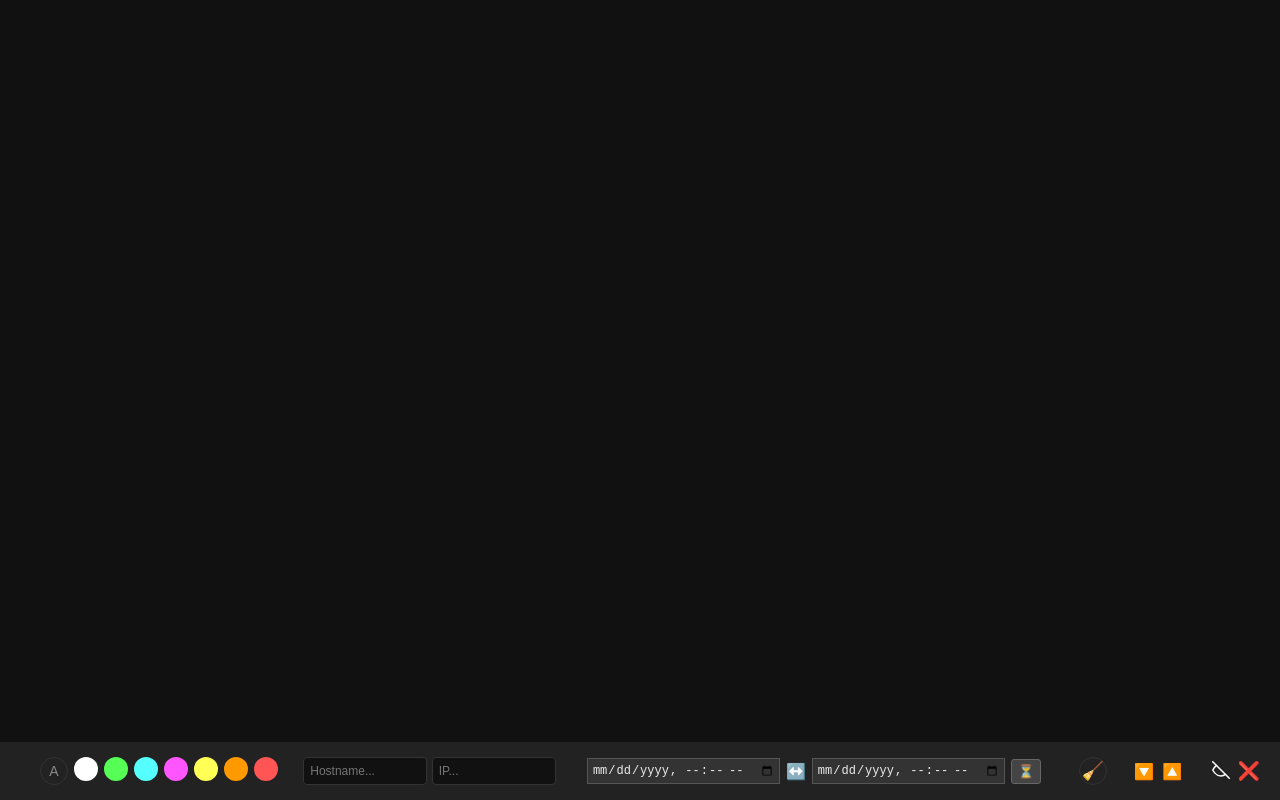
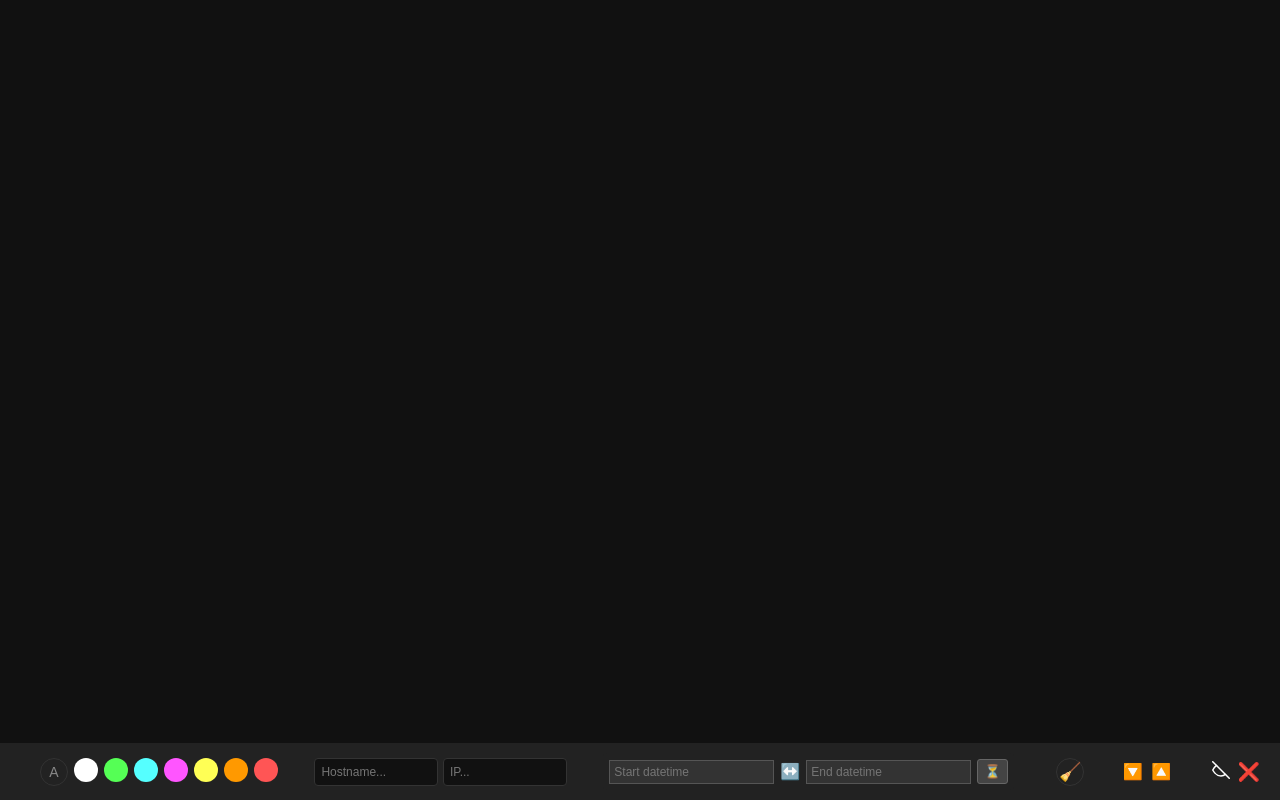
Before and after one commit to prjsynack/synack_node, a website: page public/index.html in a window 1280 px wide. Both pictures are taken after a click on the button "Filtra per intervallo temporale". Drawn offline with nearby package versions, Linux system fonts and the light colour scheme.

Commit message:
modified:   public/index.html 	modified:   server.js

```diff
--- a/public/index.html
+++ b/public/index.html
@@ -1,9 +1,11 @@
 <!doctype html>
 <html lang="it">
-  <!-- Flatpickr -->
+
+<!-- Flatpickr CSS & JS -->
 <link rel="stylesheet" href="https://cdn.jsdelivr.net/npm/flatpickr/dist/flatpickr.min.css">
 <link rel="stylesheet" href="https://cdn.jsdelivr.net/npm/flatpickr/dist/themes/dark.css">
 <script src="https://cdn.jsdelivr.net/npm/flatpickr"></script>
+
 
 <head>
   <meta charset="utf-8" />
@@ -163,17 +165,10 @@
   </div>
 
   <div style="display:flex; gap:6px; align-items:center; background:#222; padding:6px; border-radius:4px;">
-      <input type="datetime-local" id="timeFrom"
-          style="background:#333; color:#eee; border:1px solid #555; padding:4px; font-size:12px;">
-
+      <input id="timeFrom" type="text" placeholder="Start datetime" style="background:#333; color:#eee; border:1px solid #555; padding:4px; font-size:12px;">
       <span>↔️</span>
-
-      <input type="datetime-local" id="timeTo"
-          style="background:#333; color:#eee; border:1px solid #555; padding:4px; font-size:12px;">
-
-      <button id="applyTimeFilterBtn"
-          title="Filtra per intervallo temporale"
-          style="background:#444; border:1px solid #666; padding:4px 6px; cursor:pointer; border-radius:3px;">
+      <input id="timeTo" type="text" placeholder="End datetime" style="background:#333; color:#eee; border:1px solid #555; padding:4px; font-size:12px;">
+      <button id="applyTimeFilterBtn" title="Filtra per intervallo temporale" style="background:#444; border:1px solid #666; padding:4px 6px; cursor:pointer; border-radius:3px;">
           ⏳
       </button>
   </div>
@@ -780,21 +775,31 @@
     }
   });
 
+
   let timeFrom = null;
   let timeTo = null;
+  // Initialize Flatpickr datetimepickers
+  flatpickr("#timeFrom", {
+      enableTime: true,
+      dateFormat: "Y-m-d H:i:S",
+      time_24hr: true
+  });
 
+  flatpickr("#timeTo", {
+      enableTime: true,
+      dateFormat: "Y-m-d H:i:S",
+      time_24hr: true
+  });
+
+  // Click handler
   document.getElementById('applyTimeFilterBtn').addEventListener('click', () => {
-      const fromInput = document.getElementById('timeFrom').value;
-      const toInput = document.getElementById('timeTo').value;
-
-      timeFrom = fromInput ? new Date(fromInput).toISOString() : null;
-      timeTo = toInput ? new Date(toInput).toISOString() : null;
+      timeFrom = document.getElementById('timeFrom').value;
+      timeTo   = document.getElementById('timeTo').value;
 
       console.debug("[DEBUG] Time filter applied:", timeFrom, timeTo);
 
-      // Manda richiesta al server
       if (socket && socket.readyState === WebSocket.OPEN) {
-          sendFilteredRequest(); // <- assicurati che include anche timeFrom/timeTo
+          sendFilteredRequest();
       }
   });
 
--- a/server.js
+++ b/server.js
@@ -117,7 +117,7 @@ async function fetchPage(offset = 0, pageSize = PAGE_SIZE, activeOnly = null, se
   // Filtro intervallo temporale utctime
   console.debug(`[DEBUG] Filtro timeFrom: ${timeFrom}, timeTo: ${timeTo}`);
   if (timeFrom !== null && timeTo !== null) {
-    q += " AND utctime BETWEEN ? AND ?";
+    q += " AND traptime BETWEEN ? AND ?";
     params.push(timeFrom, timeTo);
   }
 
```
